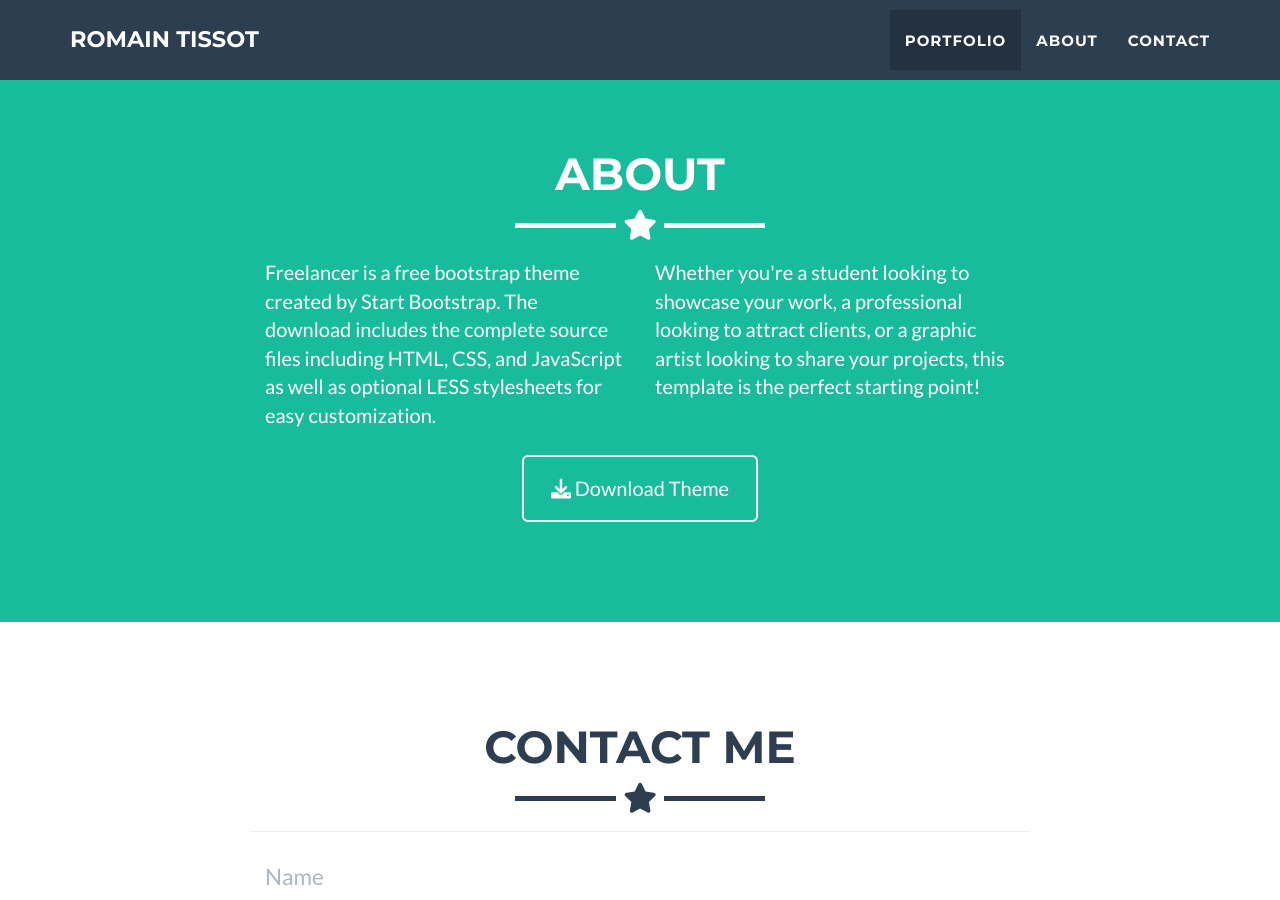
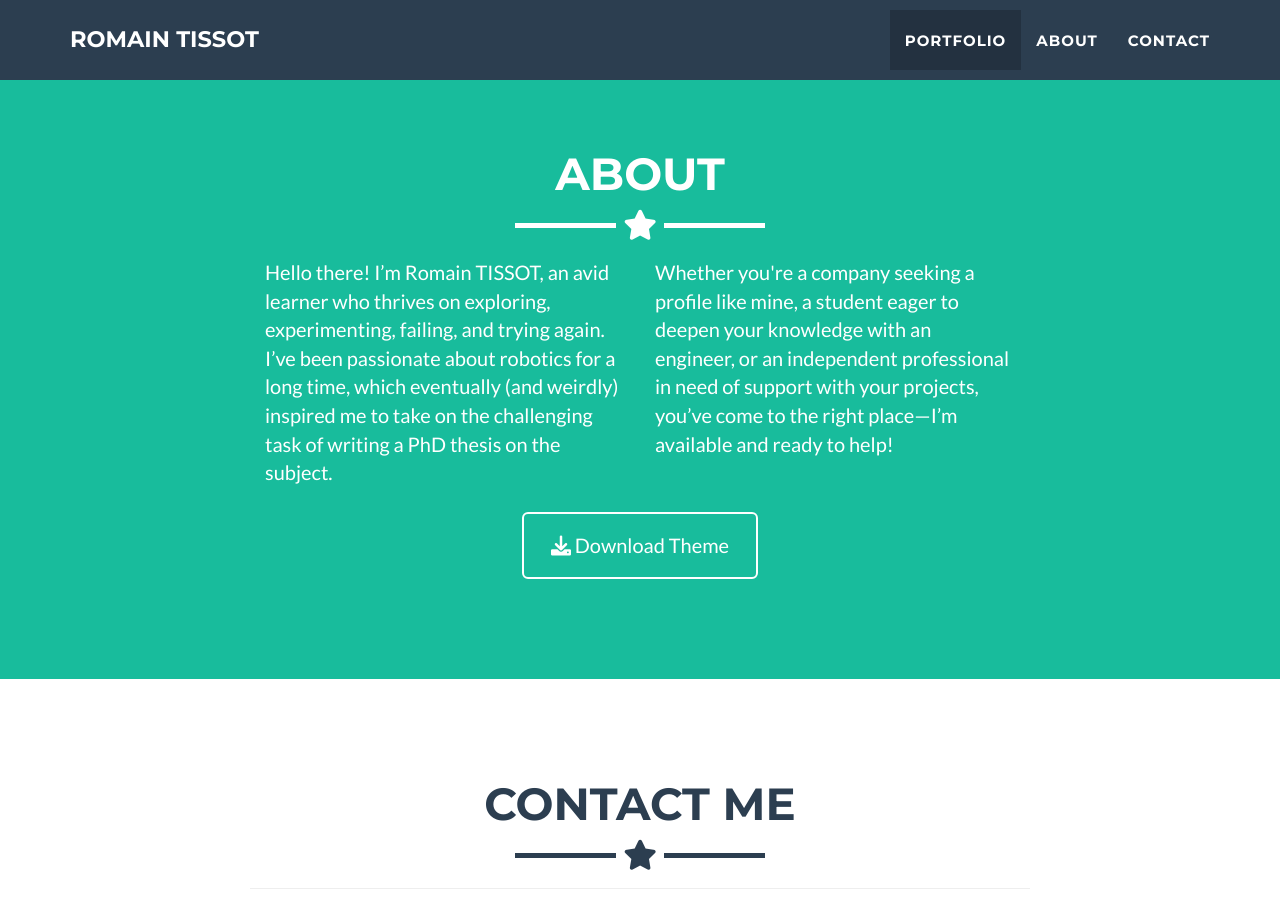
Before and after one commit to romaintissot/romaintissot.github.io, a Jekyll site: the page built from _posts/2014-07-18-project-1.markdown, in a window 1280 px wide and 900 px high, scrolled down 1623 px. Built offline with Jekyll 4.4.1, drawn with Linux system fonts in a browser that asks for light colours.

Commit message:
maj about

```diff
--- a/_includes/about.html
+++ b/_includes/about.html
@@ -9,13 +9,11 @@
     </div>
     <div class="row">
       <div class="col-lg-4 col-lg-offset-2">
-        <p>Freelancer is a free bootstrap theme created by Start Bootstrap. The download includes the complete
-          source files including HTML, CSS, and JavaScript as well as optional LESS stylesheets for easy
-          customization.</p>
+        <p>Hello there! I’m Romain TISSOT, an avid learner who thrives on exploring, experimenting, failing, and trying again.
+        I’ve been passionate about robotics for a long time, which eventually (and weirdly) inspired me to take on the challenging task of writing a PhD thesis on the subject.</p>
       </div>
       <div class="col-lg-4">
-        <p>Whether you're a student looking to showcase your work, a professional looking to attract clients, or
-          a graphic artist looking to share your projects, this template is the perfect starting point! </p>
+        <p>Whether you're a company seeking a profile like mine, a student eager to deepen your knowledge with an engineer, or an independent professional in need of support with your projects, you’ve come to the right place—I’m available and ready to help!</p>
       </div>
       <div class="col-lg-8 col-lg-offset-2 text-center">
         <a href="https://github.com/jeromelachaud/freelancer-theme" class="btn btn-lg btn-outline">
```
Also changed, not shown: Gemfile.lock (added).
